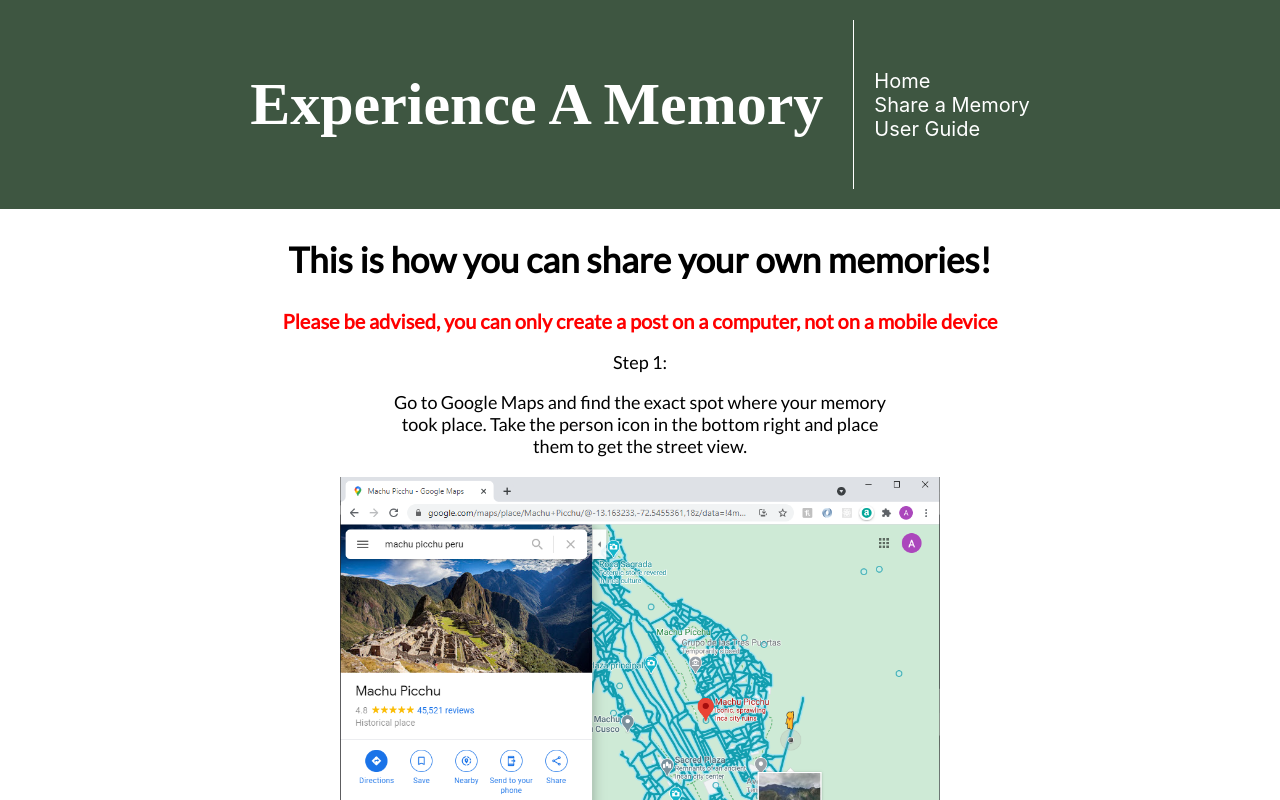
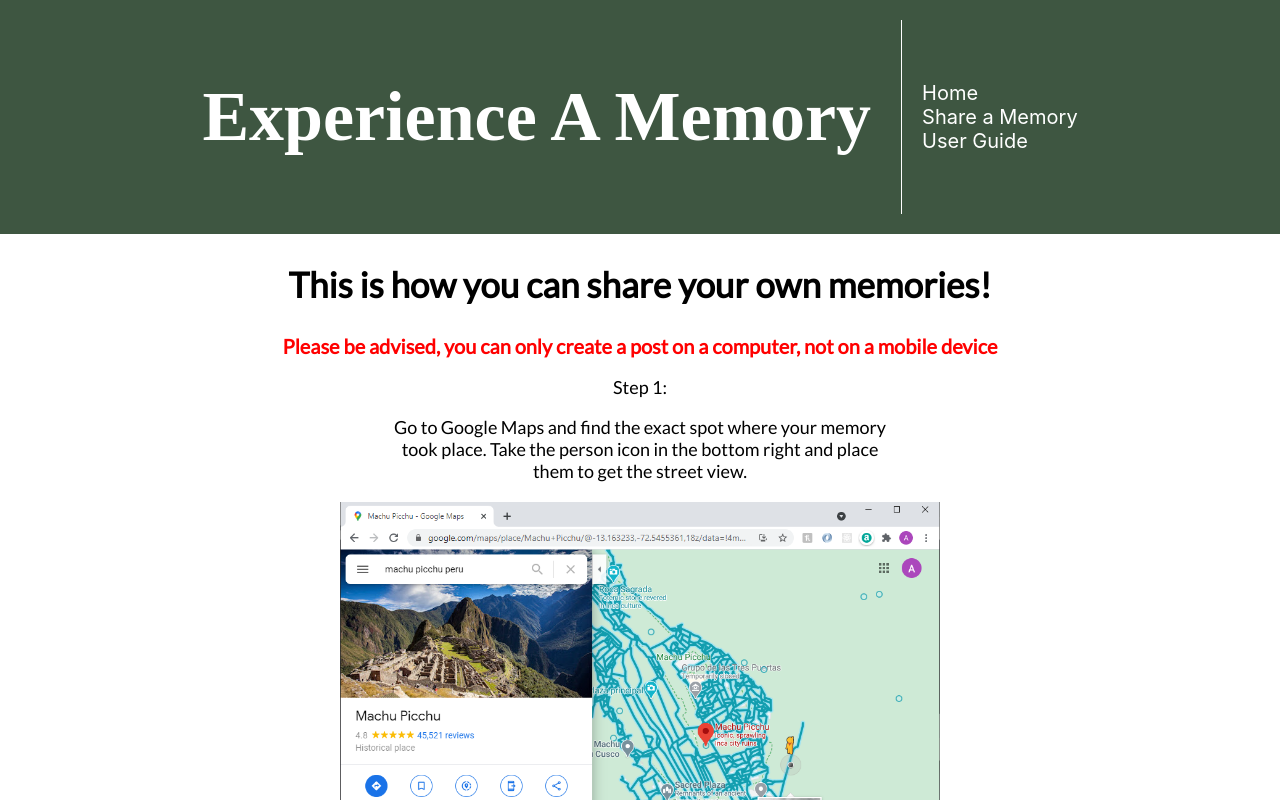
Before and after one commit to amandaphail/VisualizeAMemory, a React (Create React App) app: page /guide in a window 1280 px wide. Shown: the top 800 px of the page. Built offline with nearby package versions, Linux system fonts and the light colour scheme; no server answers; a web font is replaced by a local one.

Commit message:
styling tweaks

```diff
--- a/src/components/guide.css
+++ b/src/components/guide.css
@@ -4,7 +4,7 @@ h2 {
 
 #warning {
   color: red;
-  margin: 0;
+  margin: 0 20px;
   font-size: 20px;
 }
 
--- a/src/components/navbar.css
+++ b/src/components/navbar.css
@@ -20,7 +20,7 @@
 
 h1 {
   padding: 10px;
-  font-size: 60px;
+  font-size: 70px;
   text-align:right;
   margin-right: 20px;
 }
```
